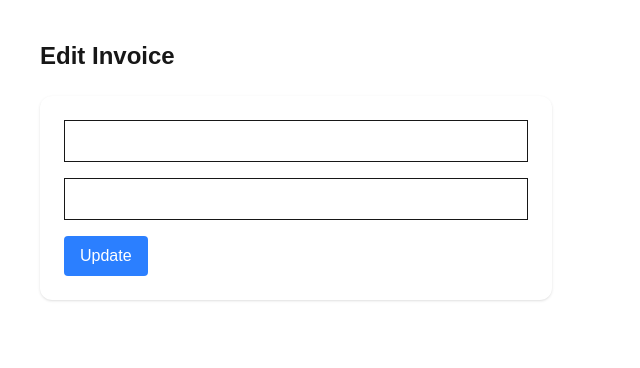
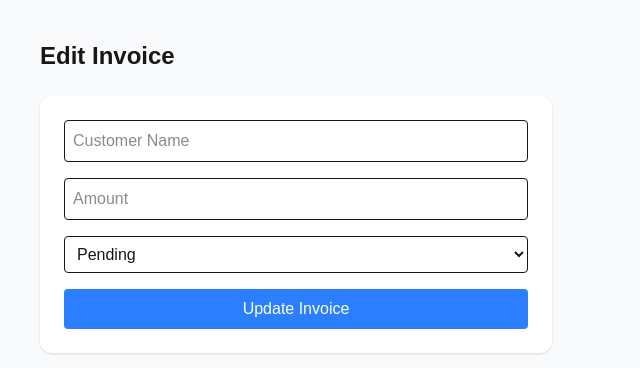
Before and after one commit to NextlyTechology/nextly-invoices, a Next.js app: page /edit-invoice/1 in a window 1280 px wide. Shown: the top 368 px of the page, without its empty margins (0-640 px from the left). Built offline with nearby package versions, Linux system fonts and the light colour scheme; no server answers; the database is empty.

Commit message:
add status edit

```diff
--- a/app/edit-invoice/[id]/page.tsx
+++ b/app/edit-invoice/[id]/page.tsx
@@ -10,18 +10,25 @@ export default function EditInvoice() {
 
     const [customer, setCustomer] = useState("");
     const [amount, setAmount] = useState("");
+    const [status, setStatus] = useState("pending");
+    const [loading, setLoading] = useState(false);
 
     useEffect(() => {
         const fetchInvoice = async () => {
-            const { data } = await supabase
+            const { data, error } = await supabase
                 .from("invoices")
                 .select("*")
                 .eq("id", id)
                 .single();
 
+            if (error) {
+                console.log(error);
+            }
+
             if (data) {
                 setCustomer(data.customer);
                 setAmount(data.amount);
+                setStatus(data.status || "pending");
             }
         };
 
@@ -29,16 +36,27 @@ export default function EditInvoice() {
     }, [id]);
 
     const handleUpdate = async () => {
+        if (!customer || !amount) {
+            alert("Please fill all fields");
+            return;
+        }
+
+        setLoading(true);
+
         const { error } = await supabase
             .from("invoices")
             .update({
                 customer,
                 amount: Number(amount),
+                status, // 🔥 أهم إضافة
             })
             .eq("id", id);
 
+        setLoading(false);
+
         if (error) {
-            alert("Error updating");
+            alert("Error updating ❌");
+            console.log(error);
         } else {
             alert("Updated ✅");
             router.push("/");
@@ -46,30 +64,46 @@ export default function EditInvoice() {
     };
 
     return (
-        <main className="min-h-screen p-10">
+        <main className="min-h-screen p-10 bg-gray-50">
             <h1 className="text-2xl font-bold mb-6">
                 Edit Invoice
             </h1>
 
             <div className="bg-white p-6 rounded-xl shadow max-w-lg">
+                {/* Customer */}
                 <input
+                    placeholder="Customer Name"
                     value={customer}
                     onChange={(e) => setCustomer(e.target.value)}
-                    className="w-full border p-2 mb-4"
+                    className="w-full border p-2 mb-4 rounded"
                 />
 
+                {/* Amount */}
                 <input
                     type="number"
+                    placeholder="Amount"
                     value={amount}
                     onChange={(e) => setAmount(e.target.value)}
-                    className="w-full border p-2 mb-4"
+                    className="w-full border p-2 mb-4 rounded"
                 />
 
+                {/* 🟣 Status */}
+                <select
+                    value={status}
+                    onChange={(e) => setStatus(e.target.value)}
+                    className="w-full border p-2 mb-4 rounded"
+                >
+                    <option value="pending">Pending</option>
+                    <option value="paid">Paid</option>
+                </select>
+
+                {/* Button */}
                 <button
                     onClick={handleUpdate}
-                    className="bg-blue-500 text-white px-4 py-2 rounded"
+                    disabled={loading}
+                    className="bg-blue-500 text-white px-4 py-2 rounded w-full"
                 >
-                    Update
+                    {loading ? "Updating..." : "Update Invoice"}
                 </button>
             </div>
         </main>
```
